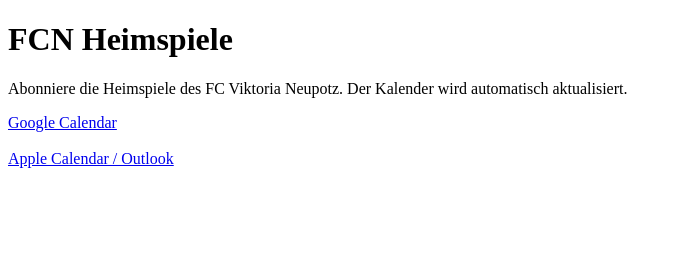
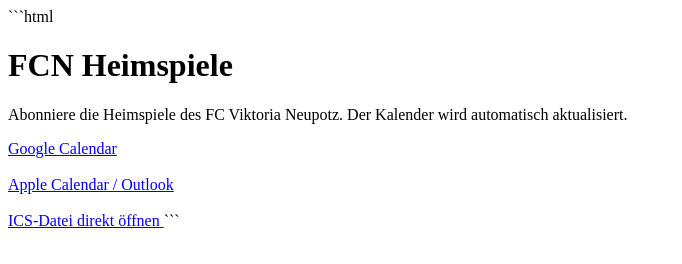
Before and after one commit to tim-f-dev/football-ics, a website: page index.html in a window 1280 px wide. Shown: the whole page, without its empty margins (0-682 px from the left). Drawn offline with Linux system fonts and the light colour scheme.

Commit message:
Add link to open ICS file directly

````diff
--- a/index.html
+++ b/index.html
@@ -1,3 +1,4 @@
+```html
 <!DOCTYPE html>
 <html lang="de">
 <head>
@@ -30,5 +31,16 @@
     Apple Calendar / Outlook
   </a>
 
+  <br><br>
+
+  <a
+    href="https://tim-f-dev.github.io/football-ics/calendar.ics"
+    target="_blank"
+    rel="noopener noreferrer"
+  >
+    ICS-Datei direkt öffnen
+  </a>
+
 </body>
 </html>
+```
````
